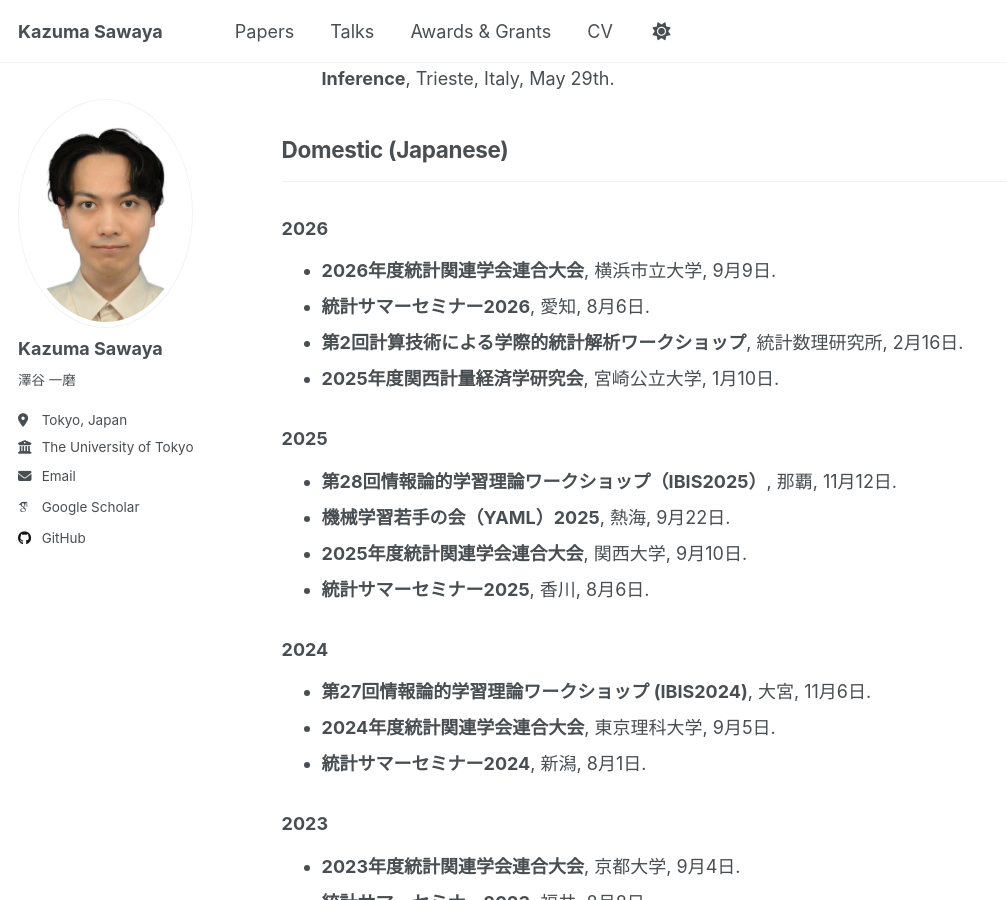
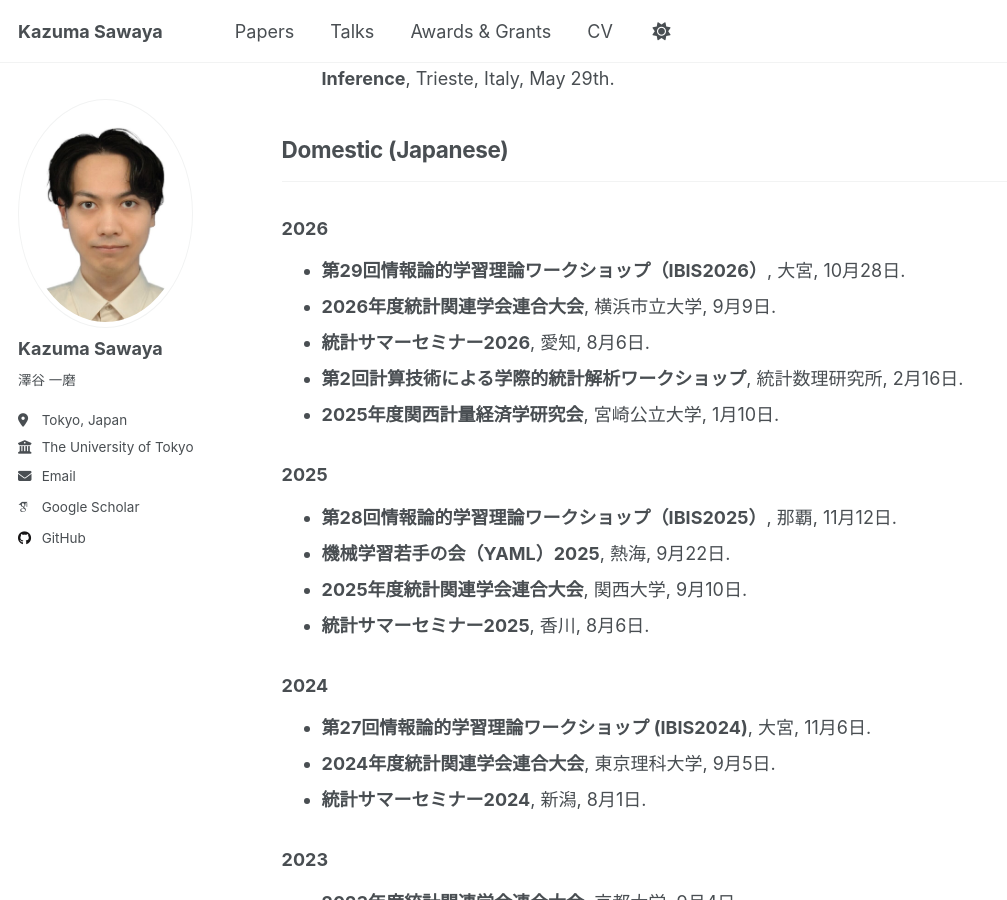
Before and after one commit to sawaya-ka/sawaya-ka.github.io, a Jekyll site: the page built from _pages/talks.md, in a window 1280 px wide and 900 px high, scrolled down 822 px. Shown: the whole window, without its empty margins (0-1007 px from the left). Built offline with Jekyll 4.4.1, drawn with Linux system fonts in a browser that asks for light colours; some web fonts are replaced.

Commit message:
Update talks.md

```diff
--- a/_pages/talks.md
+++ b/_pages/talks.md
@@ -28,6 +28,7 @@ author_profile: true
 ## Domestic (Japanese)
 ---
 ### 2026
+- **第29回情報論的学習理論ワークショップ（IBIS2026）**, 大宮, 10月28日.
 - **2026年度統計関連学会連合大会**, 横浜市立大学, 9月9日.
 - **統計サマーセミナー2026**, 愛知, 8月6日.
 - **第2回計算技術による学際的統計解析ワークショップ**, 統計数理研究所, 2月16日.
```
